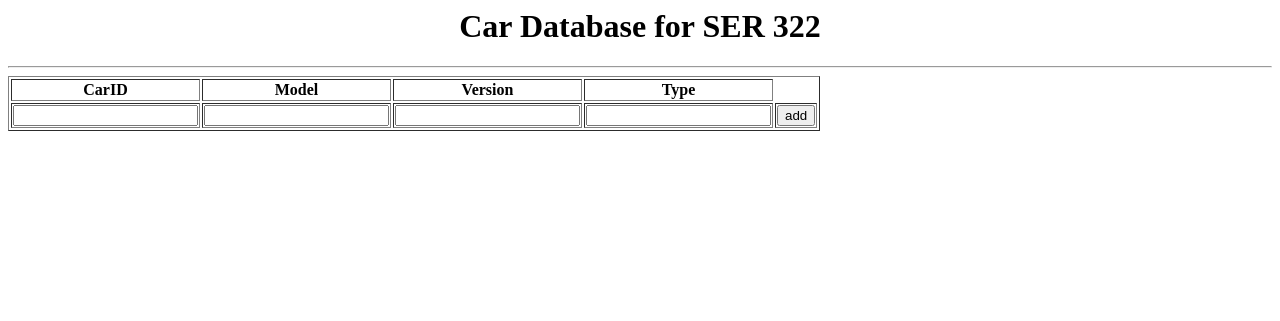
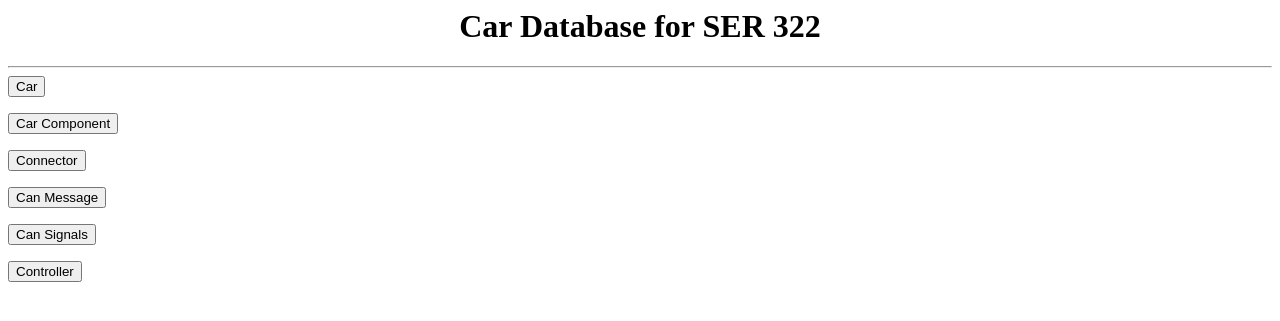
Before and after one commit to jctorre8/Database-Management-Final-Project, a PHP site: page /home.php in a window 1280 px wide. Shown: the top 321 px of the page. Run offline with PHP 8.4, Linux system fonts and the light colour scheme; data that the repository does not hold is empty.

Commit message:
update home.php
removed the table and made a simple access to other tables

```diff
--- a/home.php
+++ b/home.php
@@ -10,64 +10,26 @@ if(!$con) {
 	die("Cannot connect: " . mysql_error());
 }
 echo "<center><h1>Car Database for SER 322</h1></center> <hr />";
-mysql_select_db("Cars", $con);
-
-//update
-if (isset($_POST['update'])) {
-	$UpdateQuery = "UPDATE car SET CarID='$_POST[carid]', Model='$_POST[model]', Version='$_POST[version]', Type='$_POST[type]' WHERE CarID='$_POST[hidden]'";
-    mysql_query($UpdateQuery, $con);
-};
-
-//delete
-if (isset($_POST['delete'])) {
-	$DeleteQuery = "DELETE FROM car WHERE CarID='$_POST[hidden]'";
-    mysql_query($DeleteQuery, $con);
-};
-
-//add
-if (isset($_POST['add'])) {
-	$AddQuery = "INSERT INTO car (CarID, Model, Version, Type) VALUES ('$_POST[ucarid]', '$_POST[umodel]', '$_POST[uversion]', '$_POST[utype]')";
-    mysql_query($AddQuery, $con);
-};
-
-$sql = "select * from car";
-$myData = mysql_query($sql, $con);
-
-echo "<table border=1>
-<tr>
-<th>CarID</th>
-<th>Model</th>
-<th>Version</th>
-<th>Type</th>
-</tr>";
-while($record = mysql_fetch_array($myData)) {
-	echo "<form action=home.php method=post>";
-	echo "<tr>";
-	echo "<td>" . "<input type=text name=carid value=" . $record['CarID'] . " </td>";
-	echo "<td>" . "<input type=text name=model value=" . $record['Model'] . " </td>";
-	echo "<td>" . "<input type=text name=version value=" . $record['Version'] . " </td>";
-	echo "<td>" . "<input type=text name=type value=" . $record['Type'] . " </td>";
-	echo "<td>" . "<input type=hidden name=hidden value=" . $record['CarID'] . " </td>";
-	echo "<td>" . "<input type=submit name=update value=update" . " </td>";
-	echo "<td>" . "<input type=submit name=delete value=delete" . " </td>";
-	echo "</tr>";
-	echo "</form>";
-}
-echo "<form action=home.php method=post>";
-echo "<tr>";
-echo "<td><input type=text name=ucarid></td>";
-echo "<td><input type=text name=umodel></td>";
-echo "<td><input type=text name=uversion></td>";
-echo "<td><input type=text name=utype></td>";
-echo "<td>" . "<input type=submit name=add value=add" . " </td>";
-echo "</form>";
-echo "</table>";
-//end
-
-
 mysql_close($con);
 ?>
-
+<form action="table1.php" method="post">
+    <input id="button" type="submit" name="table1" value="Car" />
+</form>
+<form action="table2.php" method="post">
+	<input id="button" type="submit" name="table2" value="Car Component" />
+</form>
+<form action="table3.php" method="post">
+	<input id="button" type="submit" name="table3" value="Connector" />
+</form>
+<form action="table4.php" method="post">
+	<input id="button" type="submit" name="table4" value="Can Message" />
+</form>
+<form action="table5.php" method="post">
+	<input id="button" type="submit" name="table5" value="Can Signals" />
+</form>
+<form action="table6.php" method="post">
+	<input id="button" type="submit" name="table6" value="Controller" />
+</form>
 </body>
 
 </html>
```
